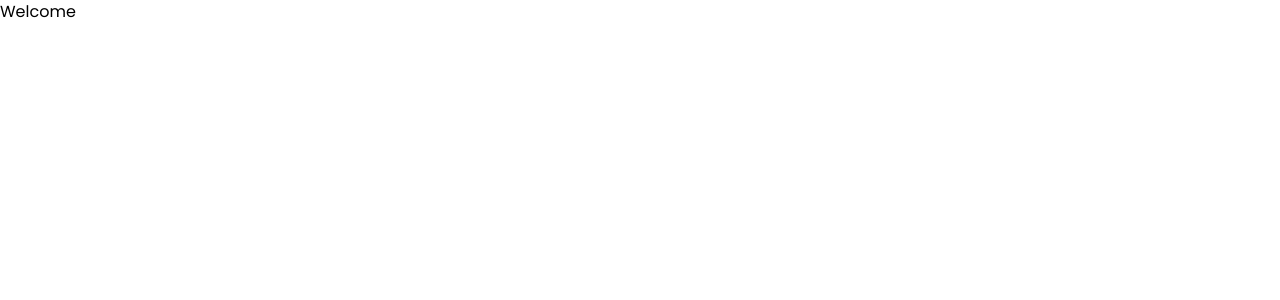
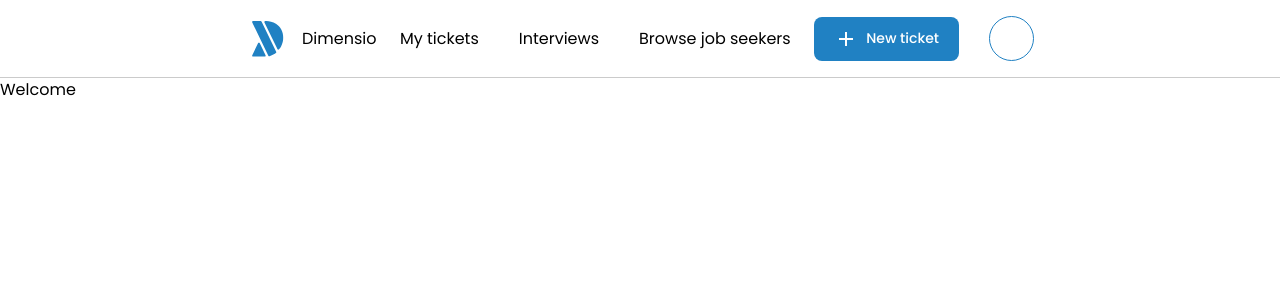
Before and after one commit to blendarkabashi/dimensio, a Next.js app: page / in a window 1280 px wide. Shown: the top 300 px of the page. Built offline with nearby package versions, Linux system fonts and the light colour scheme.

Commit message:
added header

```diff
--- /dev/null
+++ b/components/header/index.js
@@ -0,0 +1,45 @@
+import React from 'react';
+import logo from 'public/images/logo.svg';
+import Image from 'next/image';
+import Link from 'next/link';
+import AddIcon from '@mui/icons-material/Add';
+import { items } from './list';
+
+export default function Header() {
+  return (
+    <header>
+      <nav className="bg-white  py-4 border-b-[1px] border-[#CBCBCB]">
+        <div className="flex flex-wrap justify-between items-center mx-[246px]">
+          <Link href={'/'} className="flex flex-row items-center">
+            <Image src={logo} className="mr-3 h-6 sm:h-9" alt="dimensio logo" />
+            <p>Dimensio</p>
+          </Link>
+          <div className="flex flex-row items-center lg:order-2">
+            <Link
+              href={'/new-ticket'}
+              className="text-white bg-[#2081c3] focus:ring-4 focus:ring-gray-300 font-medium rounded-lg text-sm px-4 lg:px-5 py-2 lg:py-2.5 mr-[30px]"
+            >
+              <AddIcon className="mr-2" />
+              New ticket
+            </Link>
+            <div class="rounded-full border-[1px] border-[#2081c3] w-[45px] h-[45px]"></div>
+          </div>
+          <div className="justify-between text-base items-center w-full lg:flex lg:w-auto lg:order-1">
+            <ul className="flex flex-col mt-4 lg:flex-row lg:space-x-[40px] lg:mt-0">
+              {items.map((item) => (
+                <li>
+                  <Link
+                    href={item.link}
+                    className="block  text-black hover:text-[#2081c3]"
+                  >
+                    {item.title}
+                  </Link>
+                </li>
+              ))}
+            </ul>
+          </div>
+        </div>
+      </nav>
+    </header>
+  );
+}
--- /dev/null
+++ b/components/header/list.js
@@ -0,0 +1,5 @@
+export const items = [
+  { title: 'My tickets', link: '/tickets' },
+  { title: 'Interviews', link: '/interviews' },
+  { title: 'Browse job seekers', link: '/job-seekers' },
+];
--- a/pages/_app.js
+++ b/pages/_app.js
@@ -1,6 +1,7 @@
 // pages/_app.js
 import '/styles/globals.scss';
 import Head from 'next/head';
+import Header from 'components/header';
 
 export default function MyApp({ Component, pageProps }) {
   return (
@@ -13,7 +14,7 @@ export default function MyApp({ Component, pageProps }) {
           rel="stylesheet"
         />
       </Head>
-
+      <Header />
       <Component {...pageProps} />
     </>
   );
```
